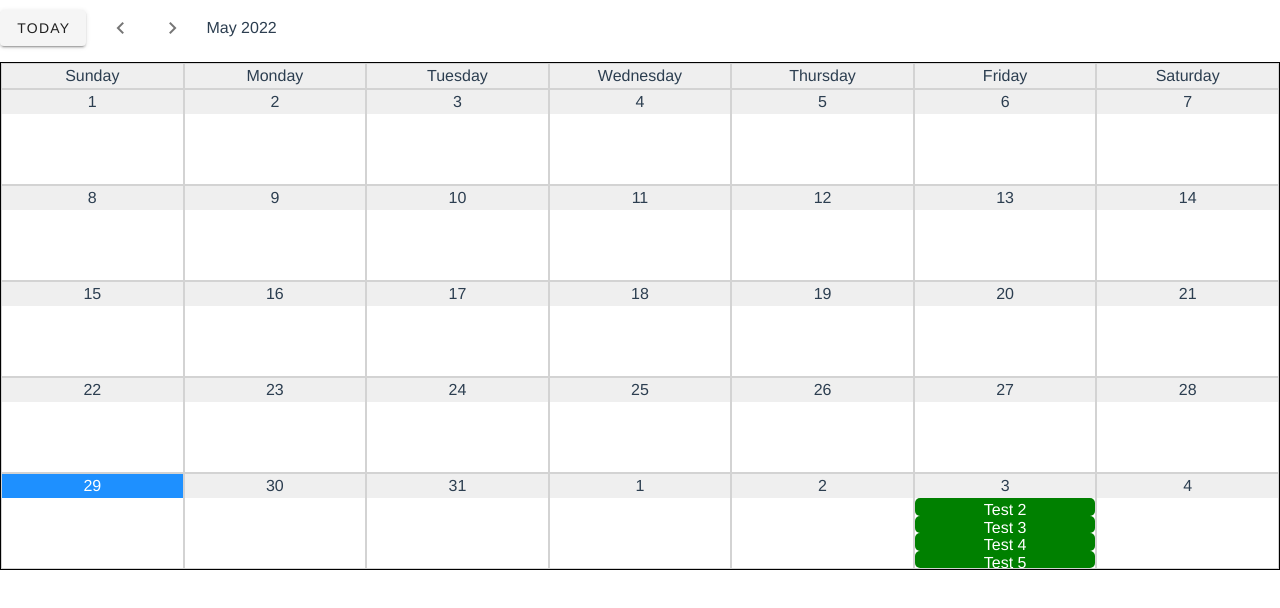
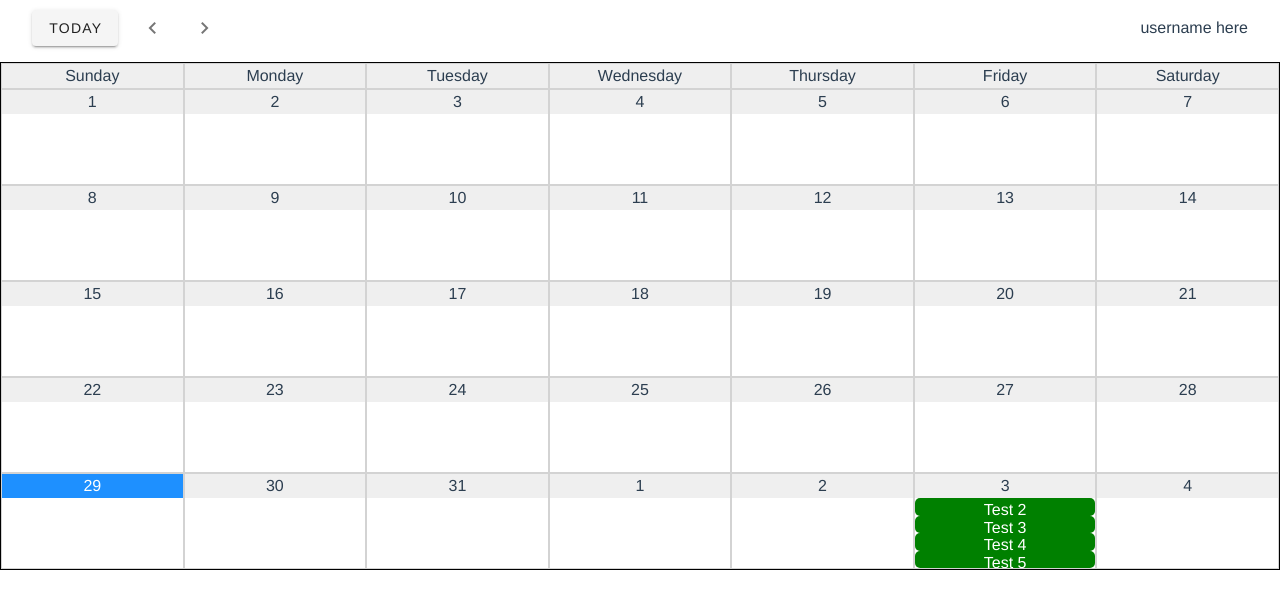
Before and after one commit to cmsc495-group5-1/calendar-frontend, a Vue app: page / in a window 1280 px wide. Shown: the top 608 px of the page. Built offline with nearby package versions, Linux system fonts and the light colour scheme; what vuetify-datetime-picker would draw is missing.

Commit message:
Move header outside of month view

```diff
--- a/src/App.vue
+++ b/src/App.vue
@@ -1,6 +1,13 @@
 <template>
   <VApp id="app">
-    <MonthView :calendar="calendar" />
+    <div class="header">
+      <VBtn @click="navigateToToday">Today</VBtn>
+      <VBtn icon @click="navigateBackward"><VIcon>mdi-chevron-left</VIcon></VBtn>
+      <VBtn icon @click="navigateForward"><VIcon>mdi-chevron-right</VIcon></VBtn>
+      <div>{{displayDateString}}</div>
+      <div class="flex-right">username here</div>
+    </div>
+    <MonthView :calendar="calendar" ref="currentView" v-model="displayDateString" />
   </VApp>
 </template>
 
@@ -27,7 +34,19 @@
         new CalendarEvent("Test 5", new Date("Jun 3, 2022 13:01:23 EST"), new Date("Jun 3, 2022 14:00:00 EST")),
         new CalendarEvent("Test 6", new Date("Jun 3, 2022 13:01:23 EST"), new Date("Jun 3, 2022 14:00:00 EST")),
         new CalendarEvent("Test 7", new Date("Jun 3, 2022 13:01:23 EST"), new Date("Jun 3, 2022 14:00:00 EST"))
-        ])
+        ]),
+      displayDateString: ""
+    }
+  },
+  methods: {
+    navigateToToday() {
+      (this.$refs.currentView as any).navigateToToday();
+    },
+    navigateBackward() {
+      (this.$refs.currentView as any).navigateBackward();
+    },
+    navigateForward() {
+      (this.$refs.currentView as any).navigateForward();
     }
   }
 })
@@ -43,4 +62,18 @@
   margin-top: 10px;
   width: 100%;
 }
+
+.header {
+  display: flex;
+  align-items: center;
+  flex-direction: row;
+  gap: 1rem;
+  padding-bottom: 1rem;
+  padding-left: 2em;
+  padding-right: 2em;
+}
+
+.flex-right {
+  margin-left: auto;
+}
 </style>
--- a/src/views/MonthView.vue
+++ b/src/views/MonthView.vue
@@ -1,11 +1,5 @@
 <template>
   <div>
-    <div class="header">
-      <VBtn @click="navigateToToday()">Today</VBtn>
-      <VBtn icon @click="navigateMonths(-1)"><VIcon>mdi-chevron-left</VIcon></VBtn>
-      <VBtn icon @click="navigateMonths(1)"><VIcon>mdi-chevron-right</VIcon></VBtn>
-      <div>{{monthYearString}}</div>
-    </div>
     <div class="month">
       <div v-for="day in getDayNames()" :key="day" class="day day-header">
         {{ day }}
@@ -44,7 +38,8 @@
   components: {
     EventBubble,
     EventEditDialog
-},
+  },
+  emits: [ "input" ],
   setup(): MonthViewData {
     return {
       displayDate: ref(new Date()),
@@ -57,6 +52,11 @@
       type: Calendar,
       required: true
     },
+    value: {
+      type: String,
+      required: false,
+      default: ""
+    }
   },
   computed: {
     monthYearString(): string {
@@ -112,11 +112,19 @@
     },
     navigateToToday() {
       this.displayDate = new Date();
+      this.$emit("input", this.monthYearString);
+    },
+    navigateBackward() {
+      this.navigateMonths(-1);
+    },
+    navigateForward() {
+      this.navigateMonths(1);
     },
     navigateMonths(amount: number) {
       const newDate = new Date(this.displayDate.getTime());
       newDate.setMonth(newDate.getMonth() + amount);
       this.displayDate = newDate;
+      this.$emit("input", this.monthYearString);
     },
     addEvent(day: Date) {
       const dayStr = day.toLocaleDateString(undefined, { year: "numeric", month: "short", day: "numeric"});
@@ -136,6 +144,9 @@
       // TODO: save calendar event
       console.log(event);
     }
+  },
+  mounted() {
+    this.navigateToToday();
   }
 })
 </script>
@@ -144,14 +155,6 @@
 .break {
   flex-basis: 100%;
   height: 0;
-}
-
-.header {
-  display: flex;
-  align-items: center;
-  flex-direction: row;
-  gap: 1rem;
-  padding-bottom: 1rem;
 }
 
 .month {
```
